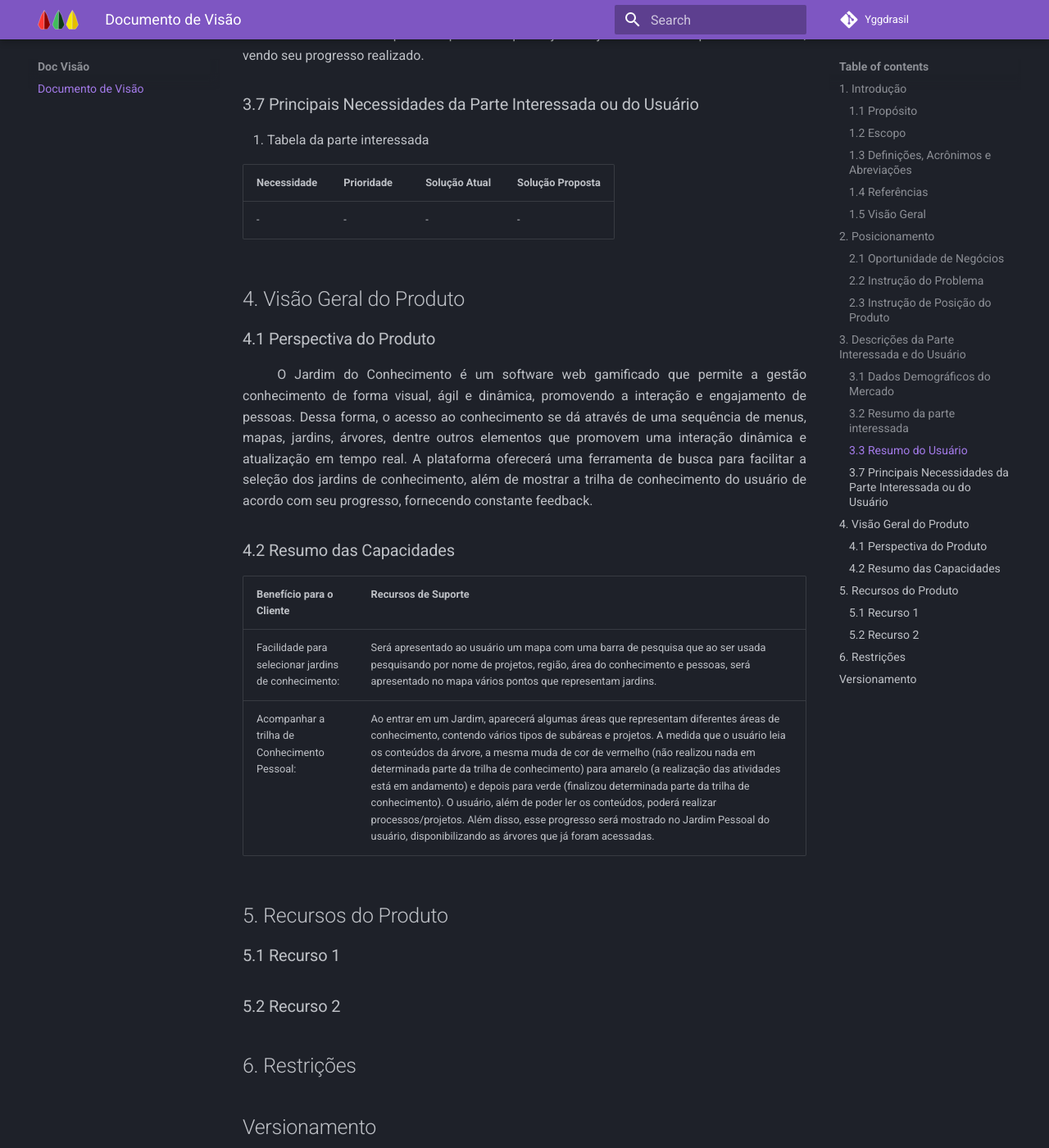
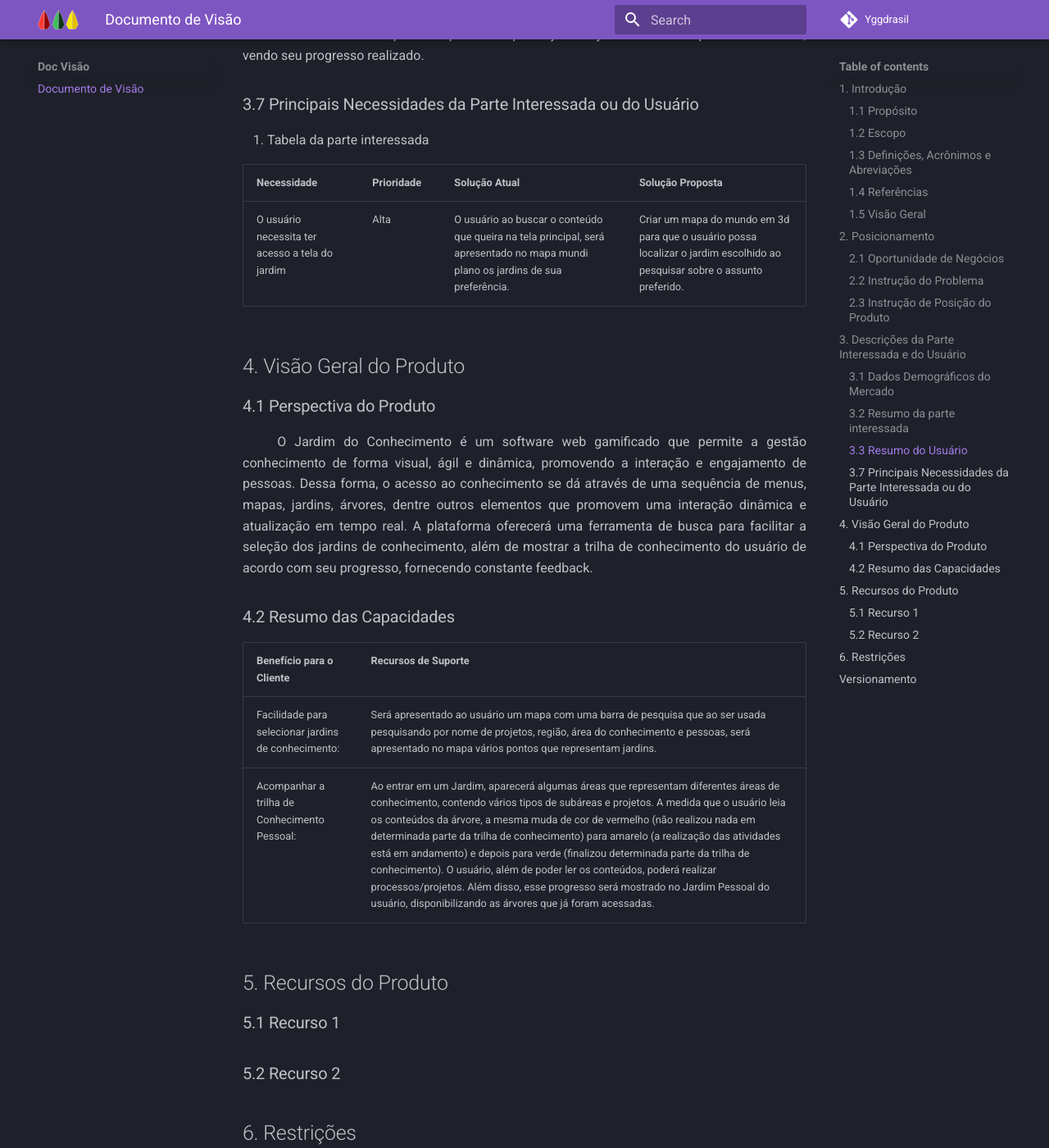
Before and after one commit to OrcestraGamificacao/Yagdrasil-Docs, an MkDocs documentation site: the page built from yggdrasil_docs/vision.md, in a window 1280 px wide and 1400 px high, scrolled down 1541 px. Shown: the whole window at 82% size. Built offline with MkDocs 1.6.1 and Material for MkDocs 9.7.7, drawn with Linux system fonts in a browser that asks for light colours; comment, search, counter and statistics services are not loaded; some of the changed text lies outside the part shown.

Commit message:
Alterate the text

```diff
--- a/yggdrasil_docs/vision.md
+++ b/yggdrasil_docs/vision.md
@@ -47,7 +47,7 @@ Usuário Interno | Funcionários que utilizam o software | Responsáveis por ent
 
 Necessidade | Prioridade | Solução Atual | Solução Proposta
 ----------- | ---------- | ------------- | ----------------
-- | - | - | -
+O usuário necessita ter acesso a tela do jardim | Alta | O usuário ao buscar o conteúdo que queira na tela principal, será apresentado no mapa mundi plano os jardins de sua preferência. | Criar um mapa do mundo em 3d para que o usuário possa localizar o jardim escolhido ao pesquisar sobre o assunto preferido.
 
 ## 4. Visão Geral do Produto
 
```
Also changed, not shown: other parts of yggdrasil_docs/vision.md (+1 -0 lines).
